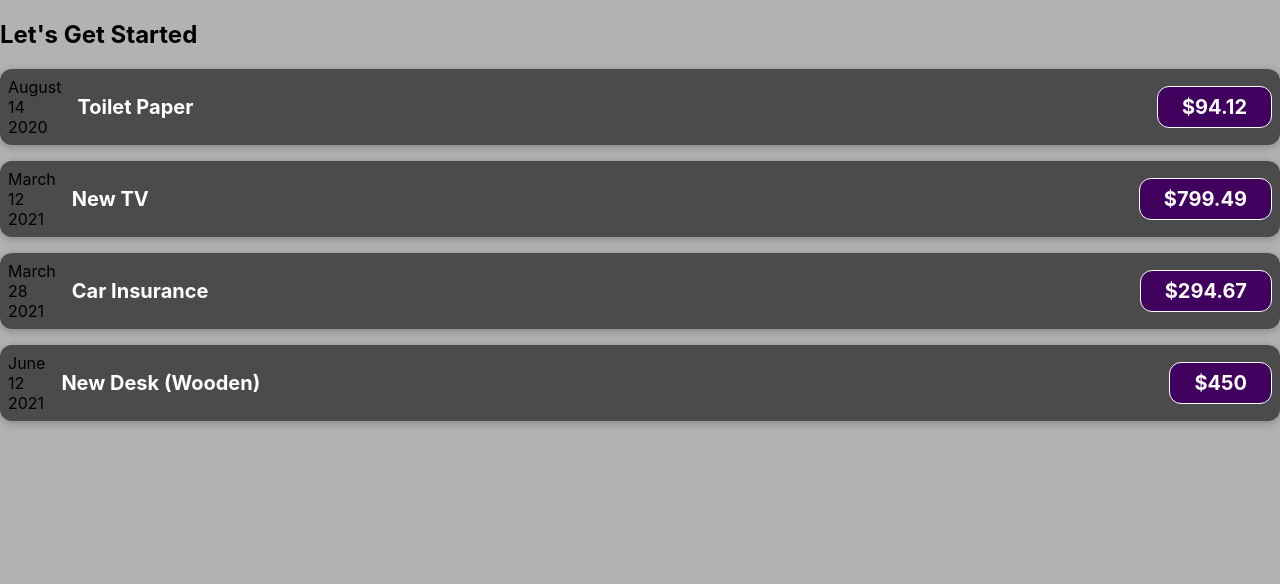
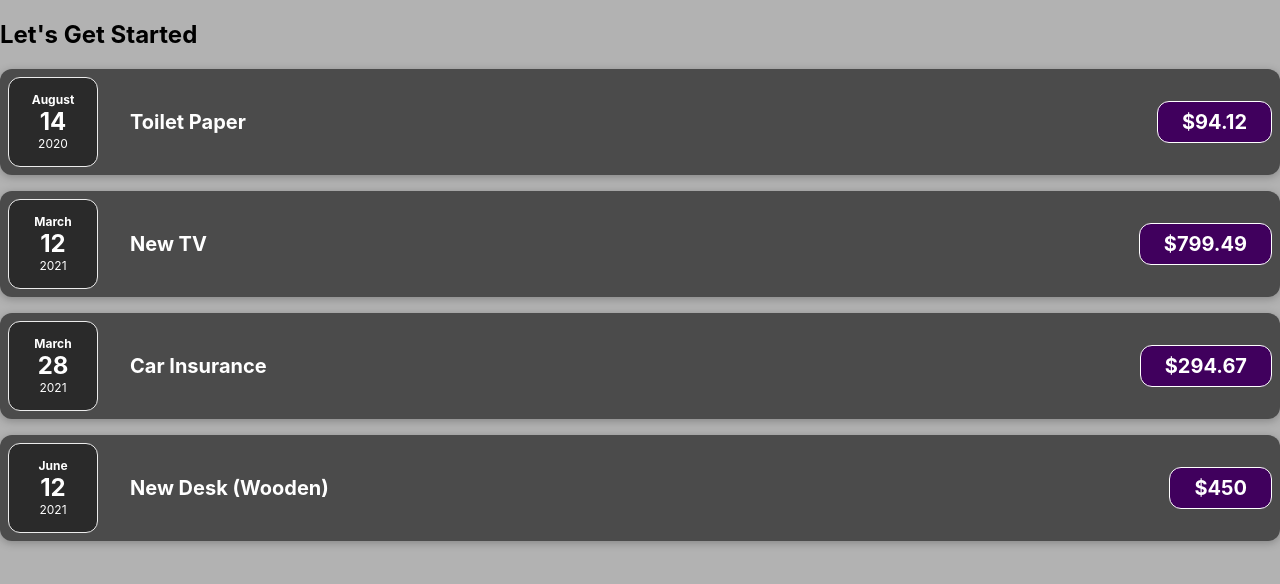
Before and after one commit to Isrealsix/expensesApp, a React (Create React App) app: page / in a window 1280 px wide. Shown: the top 584 px of the page. Built offline with nearby package versions, Linux system fonts and the light colour scheme.

Commit message:
added another component 'ExpenseDate'

```diff
--- a/src/App.js
+++ b/src/App.js
@@ -29,22 +29,22 @@
 				date={expenses[0].date}
 				title={expenses[0].title}
 				amount={expenses[0].amount}
-			></ExpenseItem>
+			/>
 			<ExpenseItem
 				date={expenses[1].date}
 				title={expenses[1].title}
 				amount={expenses[1].amount}
-			></ExpenseItem>
+			/>
 			<ExpenseItem
 				date={expenses[2].date}
 				title={expenses[2].title}
 				amount={expenses[2].amount}
-			></ExpenseItem>
+			/>
 			<ExpenseItem
 				date={expenses[3].date}
 				title={expenses[3].title}
 				amount={expenses[3].amount}
-			></ExpenseItem>
+			/>
 		</div>
 	);
 }
--- /dev/null
+++ b/src/components/ExpenseDate.css
@@ -0,0 +1,26 @@
+.expense-date {
+    display: flex;
+    flex-direction: column;
+    width: 5.5rem;
+    height: 5.5rem;
+    border: 1px solid #ececec;
+    background-color: #2a2a2a;
+    color: white;
+    border-radius: 12px;
+    align-items: center;
+    justify-content: center;
+}
+
+.expense-date__month {
+    font-size: 0.75rem;
+    font-weight: bold;
+}
+
+.expense-date__year {
+    font-size: 0.75rem;
+}
+
+.expense-date__day {
+    font-size: 1.5rem;
+    font-weight: bold;
+}
--- /dev/null
+++ b/src/components/ExpenseDate.js
@@ -0,0 +1,17 @@
+import './ExpenseDate.css';
+
+function ExpenseDate(props) {
+	const month = props.date.toLocaleString('en-US', { month: 'long' });
+	const day = props.date.toLocaleString('en-US', { day: '2-digit' });
+	const year = props.date.getFullYear();
+
+	return (
+		<div className="expense-date">
+			<div className="expense-date__month">{month}</div>
+			<div className="expense-date__day">{day}</div>
+			<div className="expense-date__year">{year}</div>
+		</div>
+	);
+}
+
+export default ExpenseDate;
--- a/src/components/ExpenseItem.js
+++ b/src/components/ExpenseItem.js
@@ -1,16 +1,11 @@
 import './ExpenseItem.css';
+import ExpenseDate from './ExpenseDate';
+
 function ExpenseItem(props) {
-	const month = props.date.toLocaleString('en-US', { month: 'long' });
-	const day = props.date.toLocaleString('en-US', { day: '2-digit' });
-	const year = props.date.getFullYear();
 	return (
 		<div className="expense-item">
-			<div>
-				<div>{month}</div>
-				<div>{day}</div>
-				<div>{year}</div>
-			</div>
 			<div className="expense-item__description">
+				<ExpenseDate date={props.date} />
 				<h2>{props.title}</h2>
 				<div className="expense-item__price">${props.amount}</div>
 			</div>
```
